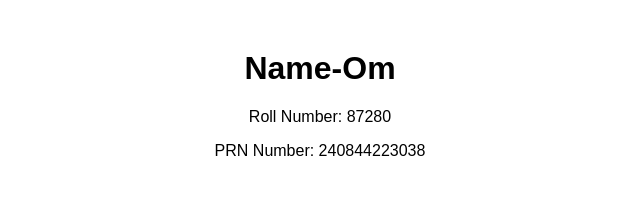
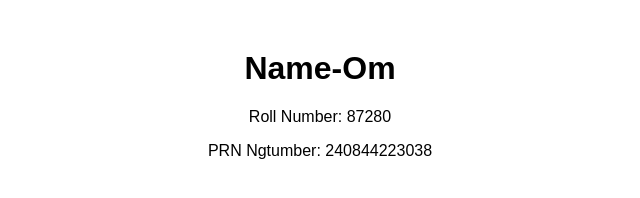
Before and after one commit to om0508/87280-devops, a plain HTML site: page index.html in a window 1280 px wide. Shown: the full height of the page, 320-960 px from the left. Drawn offline with Linux system fonts and the light colour scheme.

Commit message:
2nd commit

```diff
--- a/index.html
+++ b/index.html
@@ -15,6 +15,6 @@
 <body>
     <h1>Name-Om</h1>
     <p>Roll Number: 87280</p>
-    <p>PRN Number: 240844223038</p>
+    <p>PRN Ngtumber: 240844223038</p>
 </body>
 </html>
```
Also changed, not shown: 1 other file.
